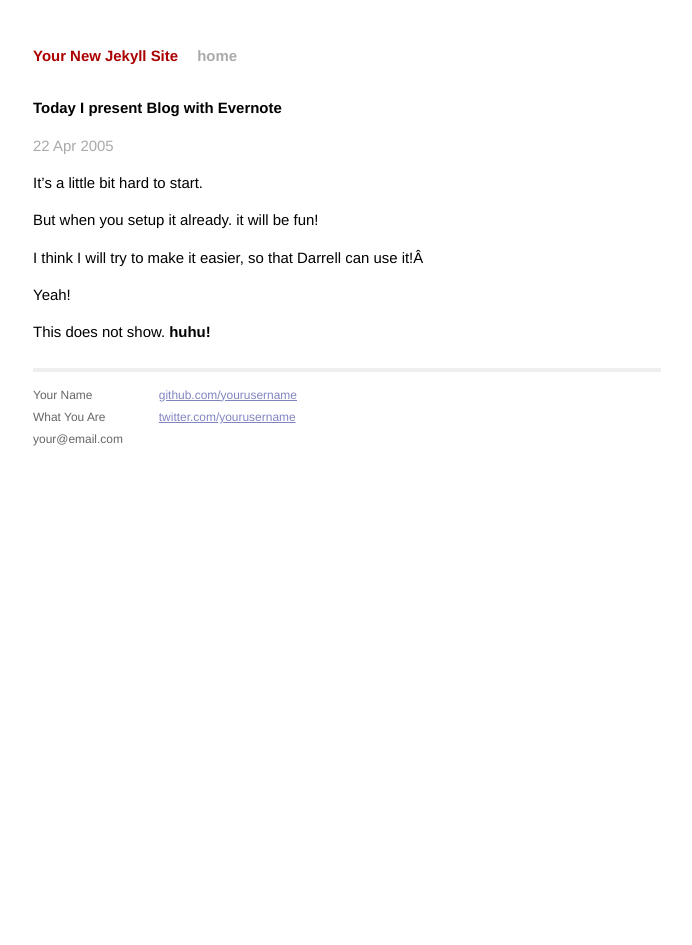
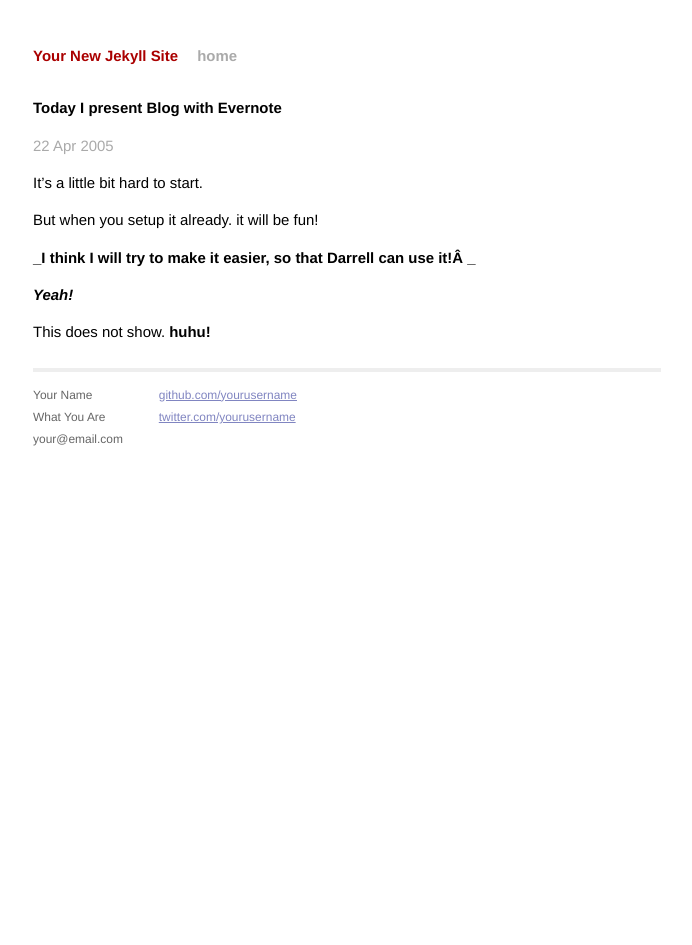
Before and after one commit to kongtest/kongtest.github.io, a Jekyll site: the page built from _posts/2005-04-22-today-i-present-blog-with-evernote.md, in a window 1280 px wide. Shown: the whole page, without its empty margins (293-985 px from the left). Built offline with Jekyll 4.4.1, drawn with Linux system fonts in a browser that asks for light colours.

```diff
--- a/_posts/2005-04-22-today-i-present-blog-with-evernote.md
+++ b/_posts/2005-04-22-today-i-present-blog-with-evernote.md
@@ -7,9 +7,9 @@ It's a little bit hard to start.
 But when you setup it already. it will be fun!
 
 
-I think I will try to make it easier, so that Darrell can use it!Â
+**_I think I will try to make it easier, so that Darrell can use it!Â _**
 
-Yeah!
+**_Yeah!_**
 
 
 This does not show. **huhu!**
```
